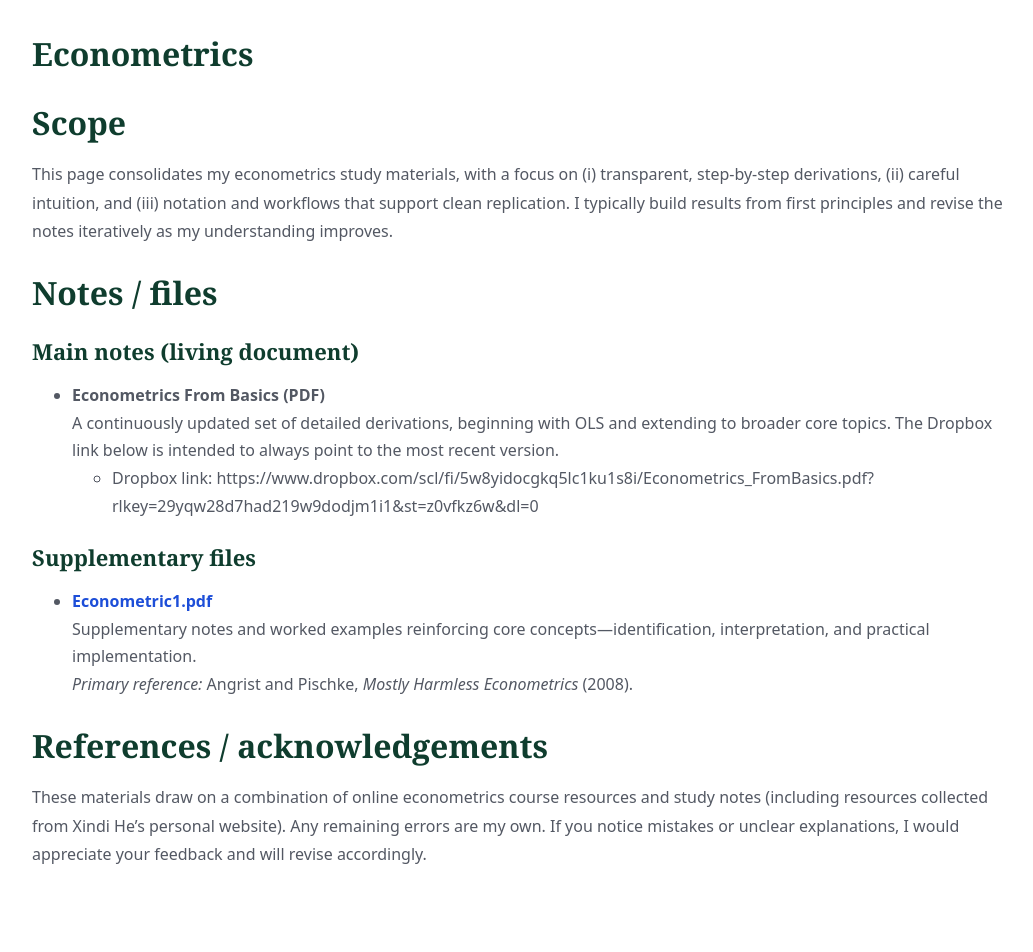
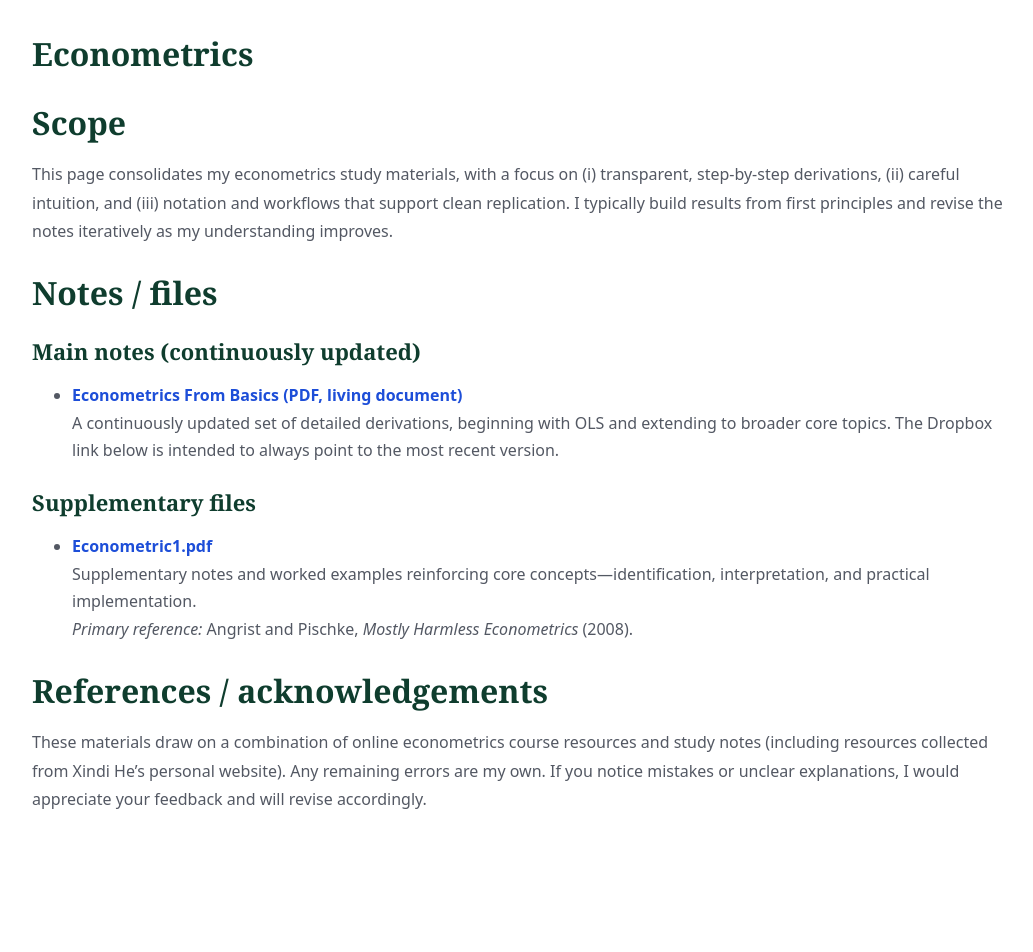
Before and after one commit to yaxinzn/study-archive, a Jekyll site: the page built from materials/econometrics/index.md, in a window 1280 px wide. Shown: the part 495-1447 px from the top of the page, without its empty margins (118-1151 px from the left). Built offline with Jekyll 4.4.1, drawn with Linux system fonts in a browser that asks for light colours; after the commit the page ends 1392 px from its top, so only the background shows below that.

Commit message:
Revise main notes section for clarity and links

```diff
--- a/materials/econometrics/index.md
+++ b/materials/econometrics/index.md
@@ -13,10 +13,9 @@ This page consolidates my econometrics study materials, with a focus on (i) tran
 
 ## Notes / files
 
-### Main notes (living document)
-- **Econometrics From Basics (PDF)**
-  A continuously updated set of detailed derivations, beginning with OLS and extending to broader core topics. The Dropbox link below is intended to always point to the most recent version.
-  - Dropbox link: https://www.dropbox.com/scl/fi/5w8yidocgkq5lc1ku1s8i/Econometrics_FromBasics.pdf?rlkey=29yqw28d7had219w9dodjm1i1&st=z0vfkz6w&dl=0
+### Main notes (continuously updated)
+- **[Econometrics From Basics (PDF, living document)](https://www.dropbox.com/scl/fi/5w8yidocgkq5lc1ku1s8i/Econometrics_FromBasics.pdf?rlkey=29yqw28d7had219w9dodjm1i1&st=z0vfkz6w&dl=0)**
+ A continuously updated set of detailed derivations, beginning with OLS and extending to broader core topics. The Dropbox link below is intended to always point to the most recent version.
 
 ### Supplementary files
 - **[Econometric1.pdf](Econometric1.pdf)**
```
